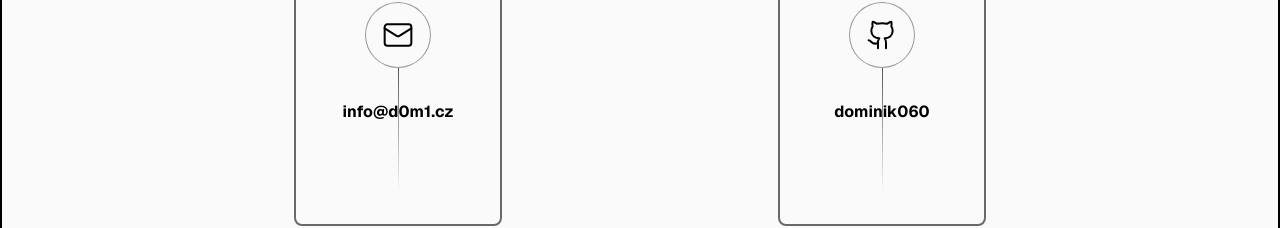
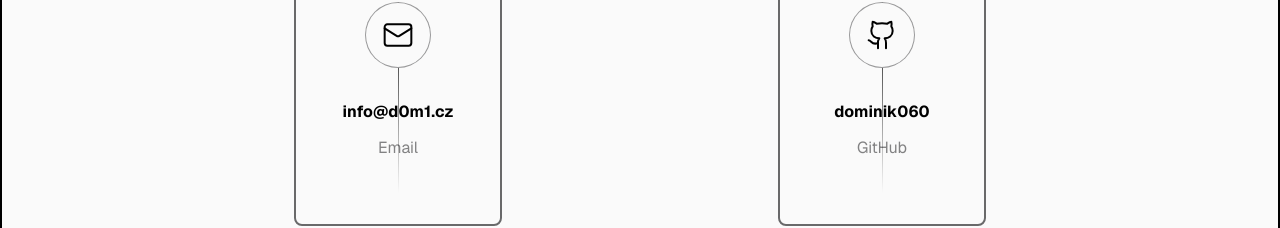
Before and after one commit to dominik060/d0m1.cz, a Next.js app: page / in a window 1280 px wide. Shown: the part 922-1150 px from the top of the page. Built offline with nearby package versions, Linux system fonts and the light colour scheme.

Commit message:
add group hover animations

```diff
--- a/src/components/aboutme/ContactCard.tsx
+++ b/src/components/aboutme/ContactCard.tsx
@@ -19,14 +19,16 @@ export default function ContactCard({
 }: Props) {
   return (
     <Link href={link} target="_blank">
-      <Card className="group relative flex min-w-52 flex-col items-center gap-8 pb-16 pt-8">
-        <div className="bg- z-50 rounded-full border border-black border-opacity-40 bg-white p-4 dark:border-white dark:border-opacity-40 dark:bg-black">
+      <Card className="group relative flex min-w-52 flex-col items-center gap-8 pb-16 pt-8 [&>*]:duration-500">
+        <div className="bg- z-50 rounded-full border border-black border-opacity-40 bg-white p-4 group-hover:border-current dark:border-white dark:border-opacity-40 dark:bg-black">
           <Icon.type />
         </div>
         <span className="via-current/50 absolute h-3/4 w-px bg-gradient-to-b from-current to-transparent"></span>
-        <div className="flex flex-col gap-3 text-center">
+        <div className="flex flex-col gap-3 text-center [&>*]:duration-700">
           <h3 className="font-bold">{title}</h3>
-          <h4 className="text-white/50">{description}</h4>
+          <h4 className="text-black/50 group-hover:text-black/80 dark:text-white/50 dark:group-hover:text-white/80">
+            {description}
+          </h4>
         </div>
       </Card>
     </Link>
```
